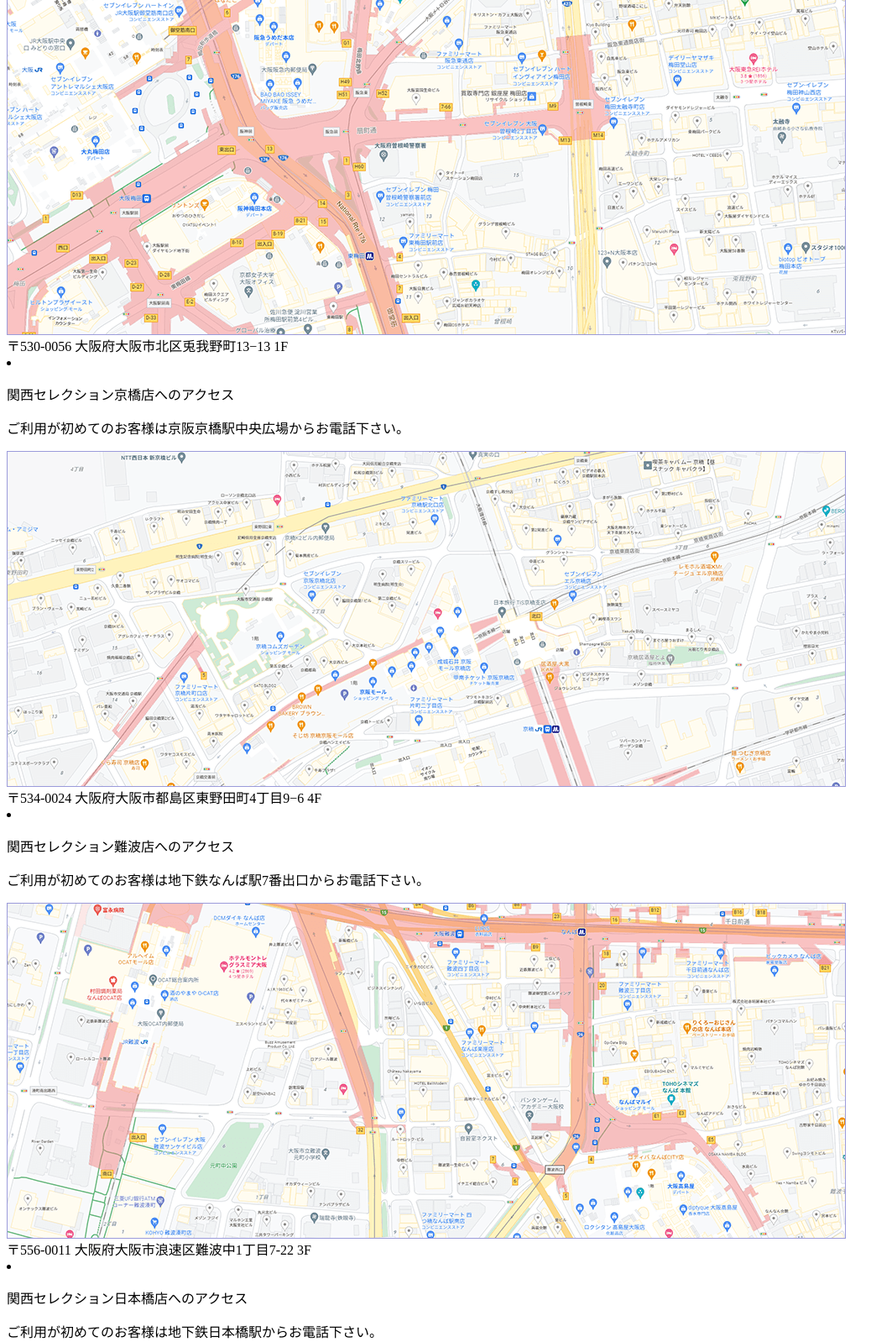
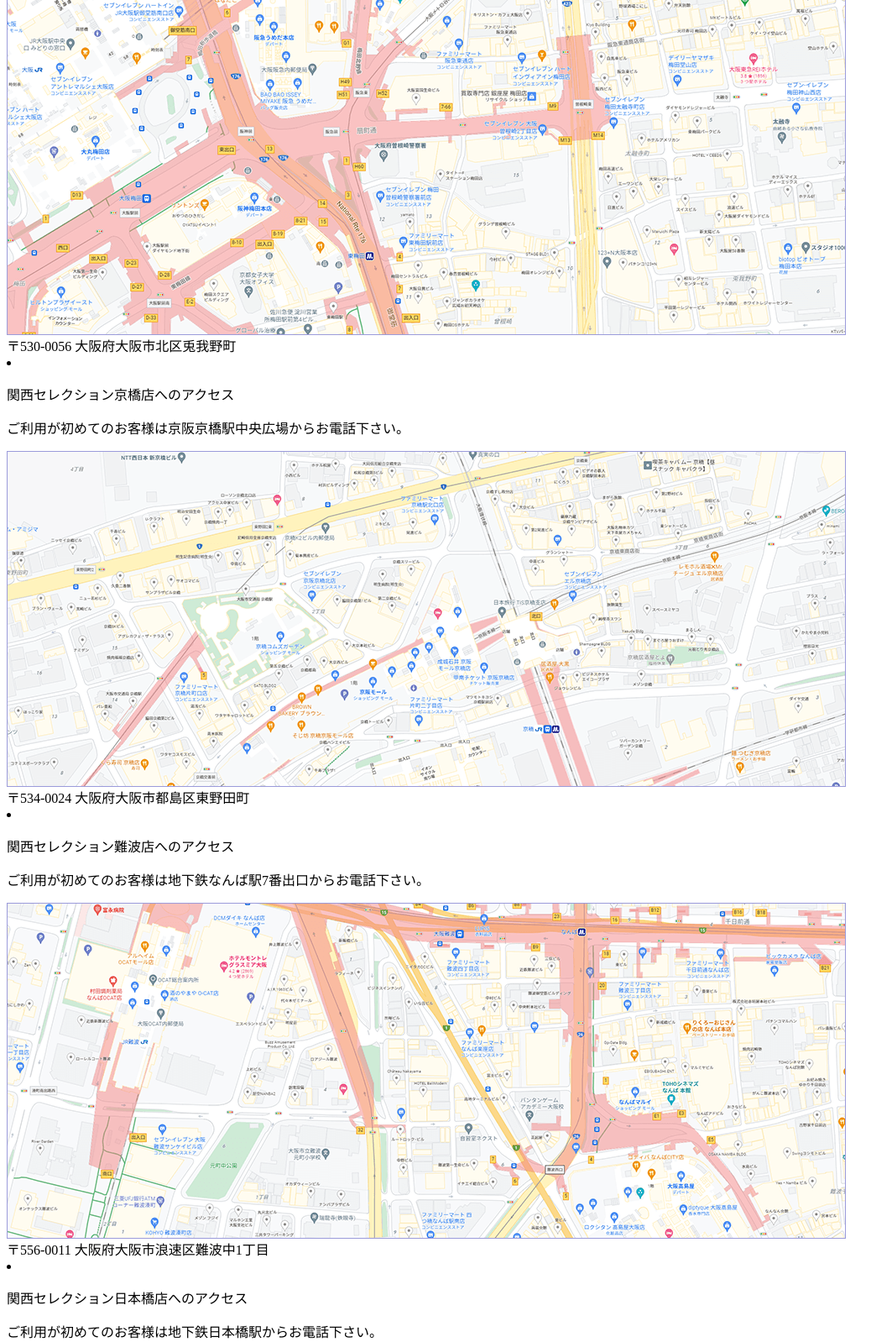
Before and after one commit to yamamotohimeka/kansele-php, a PHP site: page /components/mapList.php in a window 1280 px wide. Shown: the part 123-1721 px from the top of the page at 84% size, without its empty margins (0-1063 px from the left). Run offline with PHP 8.4, Linux system fonts and the light colour scheme; the template is opened without the code that fills it, so the values that code supplies are empty.

Commit message:
アクセスの住所変更

```diff
--- a/hooks/maps.php
+++ b/hooks/maps.php
@@ -4,42 +4,42 @@
       'id' => '1',
       'store' => '梅田店',
       'desc' => '泉の広場',
-      'address' => '〒530-0056 大阪府大阪市北区兎我野町13−13 1F
+      'address' => '〒530-0056 大阪府大阪市北区兎我野町
 ',
     ],
 		[
       'id' => '2',
       'store' => '京橋店',
       'desc' => '京阪京橋駅中央広場',
-      'address' => '〒534-0024 大阪府大阪市都島区東野田町4丁目9−6 4F
+      'address' => '〒534-0024 大阪府大阪市都島区東野田町
 ',
     ],
 		[
       'id' => '3',
       'store' => '難波店',
       'desc' => '地下鉄なんば駅7番出口',
-      'address' => '〒556-0011 大阪府大阪市浪速区難波中1丁目7-22 3F
+      'address' => '〒556-0011 大阪府大阪市浪速区難波中1丁目
 ',
     ],
 		[
       'id' => '4',
       'store' => '日本橋店',
       'desc' => '地下鉄日本橋駅',
-      'address' => '〒542-0073 大阪府大阪市中央区日本橋1丁目8-16 2F
+      'address' => '〒542-0073 大阪府大阪市中央区日本橋1丁目
 ',
     ],
 		[
       'id' => '5',
       'store' => '谷町九丁目店',
       'desc' => '地下鉄谷町九丁目駅',
-      'address' => '〒543-0071 大阪市天王寺区生玉町9-22 4F
+      'address' => '〒543-0071 大阪市天王寺区生玉町
 ',
     ],
 		[
       'id' => '6',
       'store' => '天王寺店',
       'desc' => '地下鉄谷町九丁目駅',
-      'address' => '〒543-0063 大阪市天王寺区茶臼山町1-20 201
+      'address' => '〒543-0063 大阪市天王寺区茶臼山町
 ',
     ]
   ];
```
